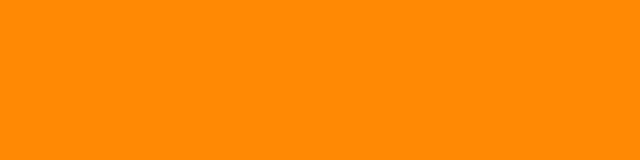
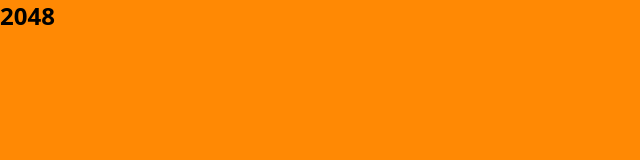
Before and after one commit to TheDAOS/P3A-5W7, a React (Vite) app: page / in a window 1280 px wide. Shown: the top 160 px of the page, without its empty margins (0-640 px from the left). Built offline with nearby package versions, Linux system fonts and the light colour scheme.

Commit message:
Refactor App component structure and enhance index.css for scroll behavior

```diff
--- a/src/App.tsx
+++ b/src/App.tsx
@@ -1,9 +1,9 @@
 function App() {
   return (
     <div className="bg-orange-400 h-screen overflow-hidden">
-
+      <h1 className="text-2xl font-extrabold">2048</h1>
     </div>
-  )
+  );
 }
 
-export default App
+export default App;
--- a/src/index.css
+++ b/src/index.css
@@ -1 +1,12 @@
 @import "tailwindcss";
+
+/* Prevent scroll "bounce" / rubber-band in PWAs and modern browsers */
+html, body, #root {
+	height: 100%;
+	overscroll-behavior: none; /* modern browsers */
+	-webkit-overflow-scrolling: auto; /* iOS fallback */
+}
+
+/* If you still observe bounce on older iOS Safari, consider adding
+	 a small JS touchmove handler that prevents default when not
+	 inside a scrollable element. See README for optional snippet. */
```
